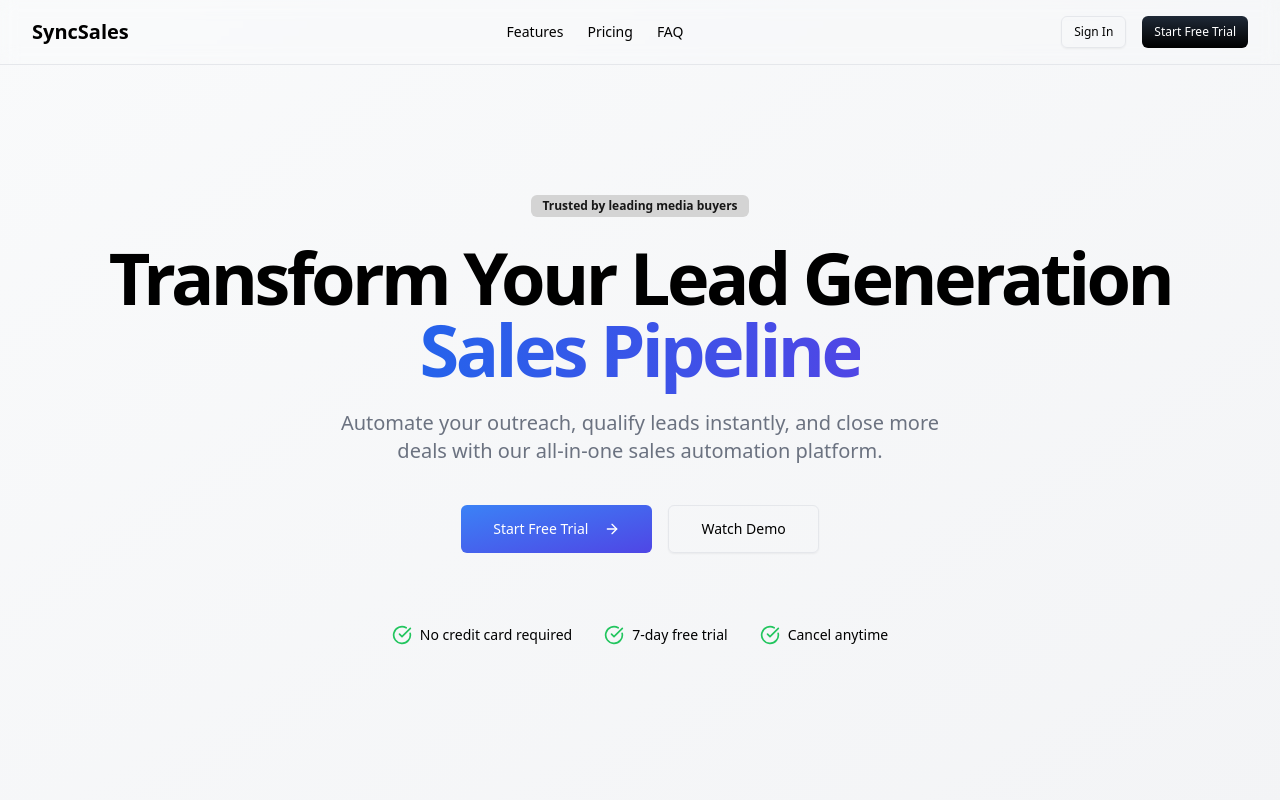
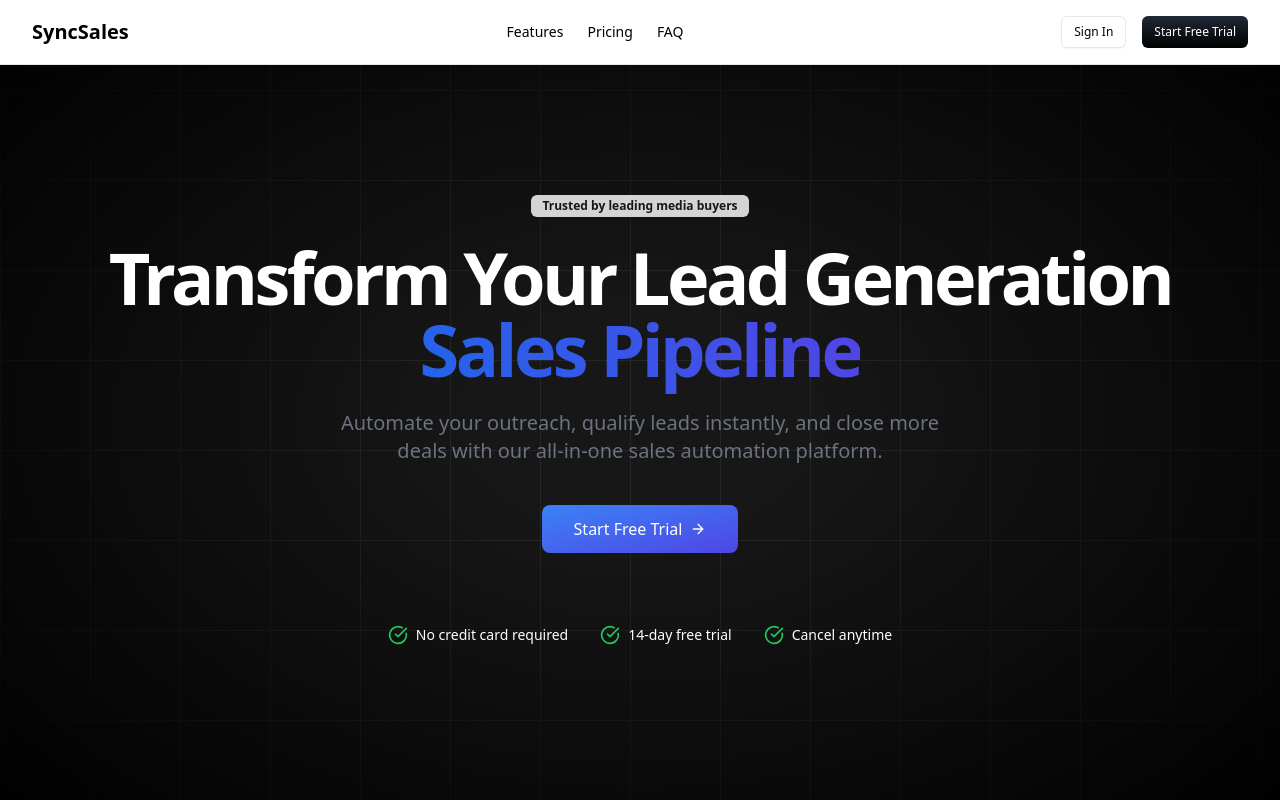
Before and after one commit to theamrendram/syncSales-home, a Next.js app: page / in a window 1280 px wide. Shown: the top 800 px of the page. Built offline with nearby package versions, Linux system fonts and the light colour scheme; no server answers.

Commit message:
added dotted background

```diff
--- a/package.json
+++ b/package.json
@@ -29,6 +29,7 @@
     "framer-motion": "^11.13.1",
     "lucide-react": "^0.454.0",
     "mini-svg-data-uri": "^1.4.4",
+    "motion": "^12.23.12",
     "next": "15.2.3",
     "next-themes": "^0.4.6",
     "razorpay": "^2.9.5",
@@ -37,7 +38,7 @@
     "react-hook-form": "^7.53.1",
     "sonner": "^2.0.5",
     "stripe": "^17.5.0",
-    "tailwind-merge": "^2.5.4",
+    "tailwind-merge": "^2.6.0",
     "tailwindcss-animate": "^1.0.7",
     "zod": "^3.23.8"
   },
--- a/src/app/page.tsx
+++ b/src/app/page.tsx
@@ -5,10 +5,12 @@ import { Pricing } from "@/components/Pricing"
 import { FAQ } from "@/components/FAQ"
 import { CTA } from "@/components/cta"
 import { TimelineDemo } from "@/components/FeaturesNew"
+import { GridBackgroundDemo } from "@/components/GridBackground"
 
 export default function Home() {
   return (
     <div className="relative">
+      {/* <GridBackgroundDemo /> */}
       <Navbar />
       <main>
         <Hero />
--- /dev/null
+++ b/src/components/GridBackground.tsx
@@ -0,0 +1,19 @@
+import { cn } from "@/lib/utils";
+import React from "react";
+
+export function GridBackgroundDemo({ children }: { children: React.ReactNode }) {
+  return (
+    <div className="relative flex w-full items-center justify-center bg-neutral-900">
+      <div
+        className={cn(
+          "absolute inset-0",
+          "[background-size:90px_90px]",
+          "[background-image:linear-gradient(to_right,#262626_1px,transparent_1px),linear-gradient(to_bottom,#262626_1px,transparent_1px)]"
+        )}
+      />
+      {/* Radial gradient for the container to give a faded look */}
+      <div className="pointer-events-none absolute inset-0 flex items-center justify-center [mask-image:radial-gradient(ellipse_at_center,transparent_20%,black)] bg-black"></div>
+      {children}
+    </div>
+  );
+}
--- a/src/components/Navbar.tsx
+++ b/src/components/Navbar.tsx
@@ -14,12 +14,28 @@ import {
   DropdownMenuTrigger,
 } from "@/components/ui/dropdown-menu";
 import { Avatar, AvatarFallback, AvatarImage } from "@/components/ui/avatar";
-
+import { motion, useScroll, useSpring } from "framer-motion";
 export function Navbar() {
   const { user, isAuthenticated, isLoading, logout } = useClerkAuth();
 
+  const { scrollYProgress, scrollY } = useScroll();
+  const scaleX = useSpring(scrollYProgress, {
+    stiffness: 100,
+    damping: 30,
+    restDelta: 0.001,
+  });
+
+  // Check if scroll position is greater than 100px
+  const isScrolled = scrollY.get() > 100;
+
   return (
-    <header className="fixed top-0 w-full border-b bg-background/95 backdrop-blur supports-[backdrop-filter]:bg-background/60 z-50">
+    <header
+      className={`fixed top-0 w-full bg-white backdrop-blur border-b z-50 transition-all duration-300 ${
+        isScrolled
+          ? "bg-transparent border-transparent"
+          : "bg-background/95 backdrop-blur supports-[backdrop-filter]:bg-background/60"
+      }`}>
+      <motion.div className="progress-bar" style={{ scaleX }} />
       <div className="container flex h-16 items-center justify-between">
         <Link href="/" className="flex items-center space-x-2">
           <span className="text-xl font-bold">SyncSales</span>
@@ -57,7 +73,10 @@ export function Navbar() {
                       variant="ghost"
                       className="relative h-8 w-8 rounded-full">
                       <Avatar className="h-8 w-8">
-                        <AvatarImage src={user?.imageUrl} alt={user?.fullName || user?.firstName} />
+                        <AvatarImage
+                          src={user?.imageUrl}
+                          alt={user?.fullName || user?.firstName}
+                        />
                         <AvatarFallback>
                           <User className="h-4 w-4" />
                         </AvatarFallback>
--- a/src/components/hero.tsx
+++ b/src/components/hero.tsx
@@ -1,14 +1,19 @@
-import { Button } from "@/components/ui/button"
-import { Badge } from "@/components/ui/badge"
-import { ArrowRight, CheckCircle } from 'lucide-react'
+import { Button } from "@/components/ui/button";
+import { Badge } from "@/components/ui/badge";
+import { ArrowRight, CheckCircle } from "lucide-react";
+import { GridBackgroundDemo } from "./GridBackground";
+import Link from "next/link";
 
 export function Hero() {
   return (
-        <div className="relative">
+    <GridBackgroundDemo>
+      <div className="relative text-white" >
         <div className="absolute inset-0 -z-10 gradient-secondary" />
         <div className="container flex flex-col items-center justify-center space-y-10 py-32 md:py-40 lg:py-48">
           <div className="space-y-6 text-center">
-                    <Badge variant="secondary" className="w-fit mx-auto bg-neutral-300 text-neutral-900">
+            <Badge
+              variant="secondary"
+              className="w-fit mx-auto bg-neutral-300 text-neutral-900">
               Trusted by leading media buyers
             </Badge>
             <h1 className="text-4xl font-bold tracking-tighter sm:text-5xl md:text-6xl lg:text-7xl">
@@ -16,16 +21,17 @@ export function Hero() {
               <span className="gradient-text">Sales Pipeline</span>
             </h1>
             <p className="mx-auto max-w-[600px] text-gray-500 md:text-xl dark:text-gray-400">
-                        Automate your outreach, qualify leads instantly, and close more deals with our all-in-one sales automation platform.
+              Automate your outreach, qualify leads instantly, and close more
+              deals with our all-in-one sales automation platform.
             </p>
           </div>
           <div className="flex flex-col sm:flex-row items-center gap-4">
-                    <Button size="lg" className="h-12 px-8 gradient-primary">
+            <Link href="/signup" className="h-12 px-8 gradient-primary rounded-lg text-white flex items-center justify-center">
               Start Free Trial <ArrowRight className="ml-2 h-4 w-4" />
-                    </Button>
-                    <Button variant="outline" size="lg" className="h-12 px-8">
+            </Link>
+            {/* <Link href="/demo" className="h-12 px-8 bg-white">
               Watch Demo
-                    </Button>
+            </Link> */}
           </div>
           <div className="flex flex-col sm:flex-row items-center gap-8 pt-8">
             <div className="flex items-center gap-2">
@@ -34,7 +40,7 @@ export function Hero() {
             </div>
             <div className="flex items-center gap-2">
               <CheckCircle className="h-5 w-5 text-green-500" />
-                        <span className="text-sm">7-day free trial</span>
+              <span className="text-sm">14-day free trial</span>
             </div>
             <div className="flex items-center gap-2">
               <CheckCircle className="h-5 w-5 text-green-500" />
@@ -43,5 +49,6 @@ export function Hero() {
           </div>
         </div>
       </div>
-    )
+    </GridBackgroundDemo>
+  );
 }
```
Also changed, not shown: 1 other file (tests, documents, lock files or other folders). Lines whose indentation alone changed are shown as unchanged.
